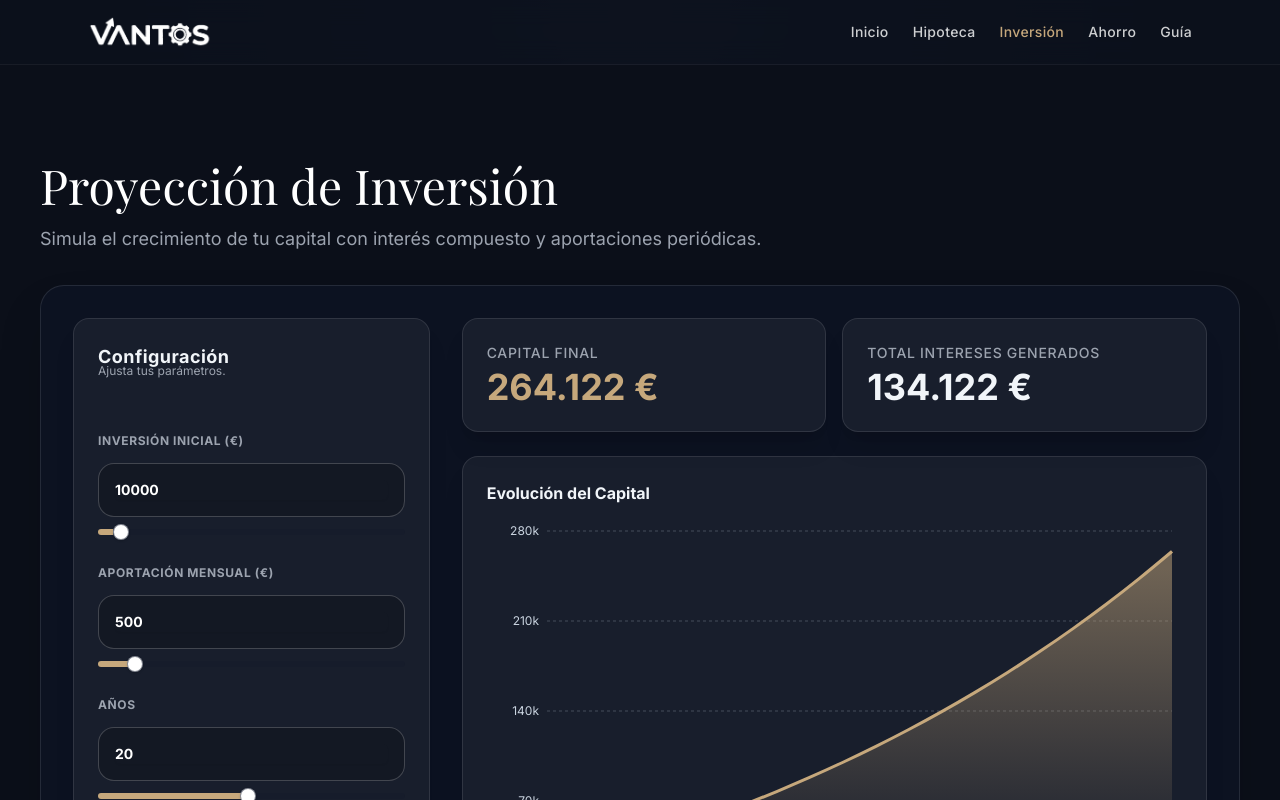
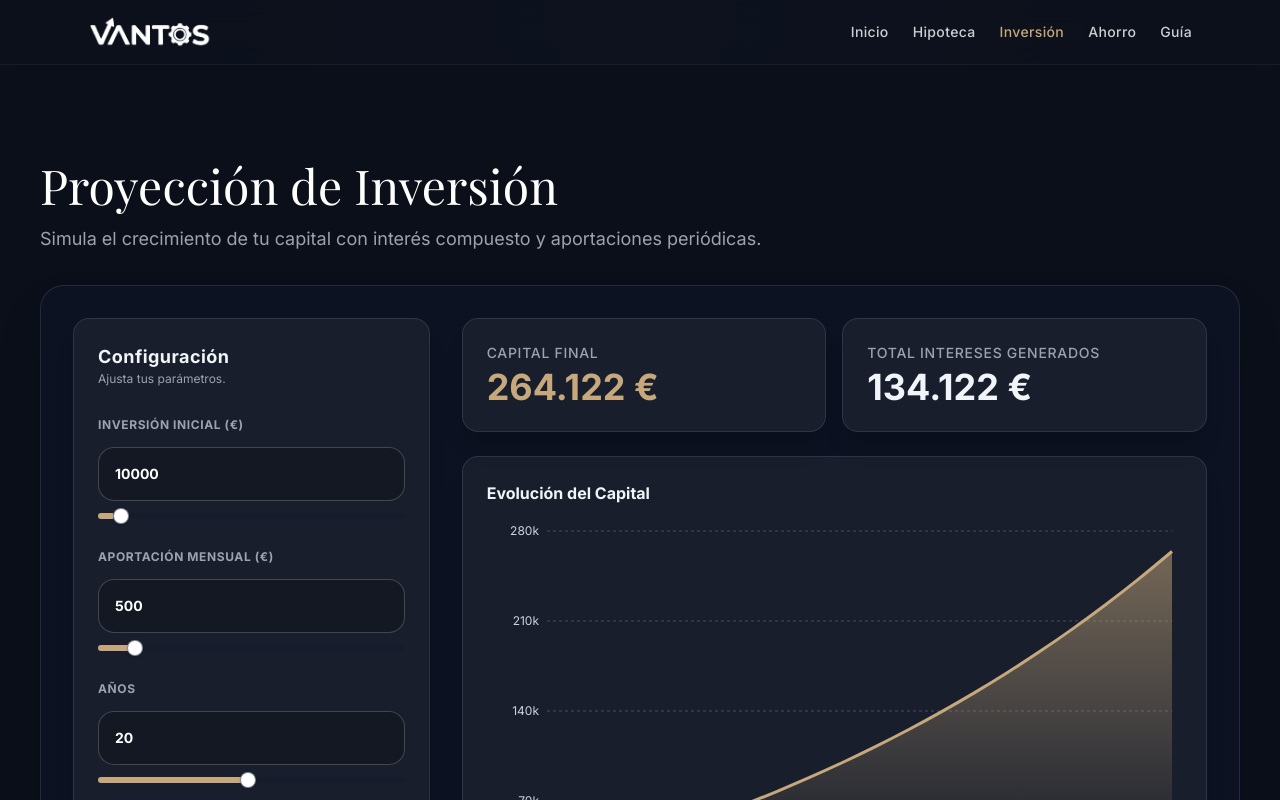
Before and after one commit to bombardeenLaUA/Vantos, a Next.js app: page /herramientas/inversion in a window 1280 px wide. Shown: the top 800 px of the page. Built offline with nearby package versions, Linux system fonts and the light colour scheme; a web font is replaced by a local one.

Commit message:
retoque finallll

```diff
--- a/app/herramientas/inversion/page.tsx
+++ b/app/herramientas/inversion/page.tsx
@@ -57,8 +57,8 @@ export default function InversionToolPage() {
             {/* Configuración - Card encapsulada como en Hipoteca */}
             <div className="lg:col-span-4 h-full">
               <div className="bg-white/5 border border-white/10 rounded-2xl p-6 shadow-xl h-full flex flex-col">
-                <div className="mb-12">
-                  <h2 className="text-lg font-bold text-slate-100 font-sans tracking-wide">Configuración</h2>
+                <div className="mb-6">
+                  <h2 className="text-lg font-bold text-slate-100 font-sans tracking-wide mb-2">Configuración</h2>
                   <p className="text-xs text-gray-400 -mt-2 font-sans">Ajusta tus parámetros.</p>
                 </div>
                 <div className="space-y-6">
```
